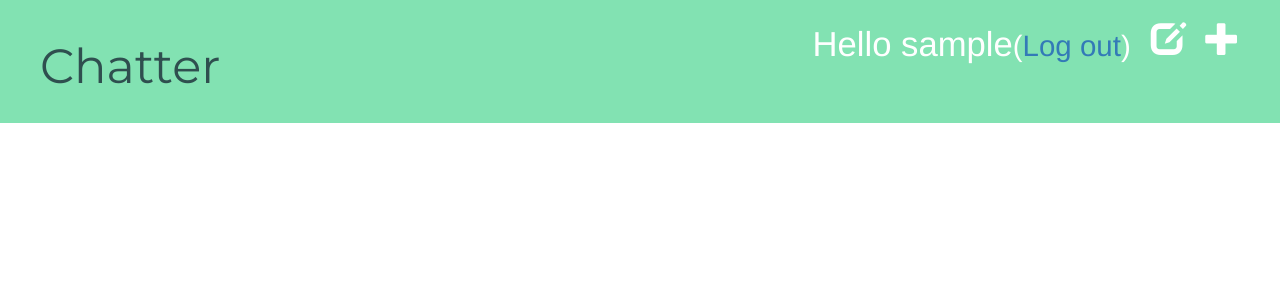
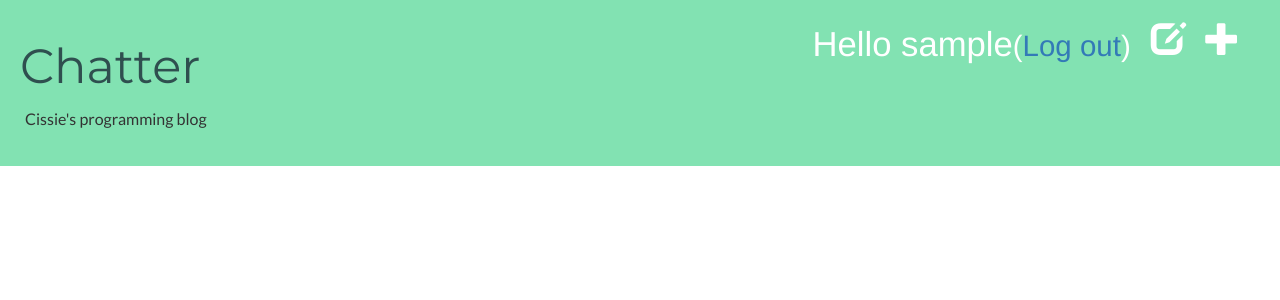
Before and after one commit to cissie/django_blog_project, a Django app: page / in a window 1280 px wide. Shown: the top 300 px of the page. Run offline with Django 3.2, Linux system fonts and the light colour scheme; the visitor is signed in with stand-in values (Sample User, id 1); data that the repository does not hold is empty; some libraries are stand-ins or nearby versions.

Commit message:
added paginanation, subtitle to header

```diff
--- a/blog/templates/blog/base.html
+++ b/blog/templates/blog/base.html
@@ -3,10 +3,12 @@
 <head lang="en">
     <meta charset="UTF-8">
     <title>Chatter</title>
+
     <link rel="stylesheet" href="//maxcdn.bootstrapcdn.com/bootstrap/3.2.0/css/bootstrap.min.css">
     <link rel="stylesheet" href="//maxcdn.bootstrapcdn.com/bootstrap/3.2.0/css/bootstrap-theme.min.css">
     <link rel="stylesheet" href="{% static 'css/main.css' %}">
     <link href='http://fonts.googleapis.com/css?family=Lato|Montserrat:700,400' rel='stylesheet' type='text/css'>
+    <script src="https://ajax.googleapis.com/ajax/libs/jquery/1.11.1/jquery.min.js"></script>
     <script src="//maxcdn.bootstrapcdn.com/bootstrap/3.2.0/js/bootstrap.min.js"></script>
 </head>
     <body>
@@ -19,6 +21,9 @@
             <a href="{% url 'django.contrib.auth.views.login' %}" class="top-menu"><span class="glyphicon glyphicon-lock"></span></a>
             {% endif %}
             <h1><a href="{% url 'blog.views.post_list' %}">Chatter</a></h1>
+            <div id="subtitle">
+                <p>Cissie's programming blog</p>
+            </div>
         </div>
         <div class="content">
             <div class="row">
@@ -28,5 +33,6 @@
                 </div>
             </div>
         </div>
+        <footer></footer>
     </body>
 </html>
--- a/blog/templates/blog/post_list.html
+++ b/blog/templates/blog/post_list.html
@@ -1,6 +1,8 @@
 {% extends 'blog/base.html' %}
 
 {% block content %}
+    {% load endless %}
+    {% paginate posts %}
     {% for post in posts %}
         <div class="post">
             <div class="date">
@@ -10,4 +12,5 @@
             <p>{{ post.text|linebreaks }}</p>
         </div>
     {% endfor %}
+<div class="show_pages">{% show_pages %}</div>
 {% endblock content %}
--- a/blog/views.py
+++ b/blog/views.py
@@ -40,7 +40,7 @@ def post_edit(request, pk):
 
 @login_required
 def post_draft_list(request):
-    posts = Post.objects.filter(published_date__isnull=True).order_by('created_date')
+    posts = Post.objects.filter(published_date__isnull=True).order_by('created_date').reverse()
     return render(request, 'blog/post_draft_list.html', {'posts': posts})
 
 @login_required
--- a/myblog/settings.py
+++ b/myblog/settings.py
@@ -9,6 +9,7 @@ https://docs.djangoproject.com/en/1.7/ref/settings/
 """
 
 # Build paths inside the project like this: os.path.join(BASE_DIR, ...)
+from django.conf.global_settings import TEMPLATE_CONTEXT_PROCESSORS
 import dj_database_url
 import os
 
@@ -39,6 +40,7 @@ INSTALLED_APPS = (
     'django.contrib.messages',
     'django.contrib.staticfiles',
     'blog',
+    'endless_pagination'
 )
 
 MIDDLEWARE_CLASSES = (
@@ -99,6 +101,10 @@ STATICFILES_DIRS = (
     os.path.join(BASE_DIR, "static"),
 )
 
+TEMPLATE_CONTEXT_PROCESSORS += (
+    'django.core.context_processors.request',
+)
+
 LOGIN_REDIRECT_URL = '/'
 
 try:
--- a/static/css/main.css
+++ b/static/css/main.css
@@ -6,13 +6,19 @@ h1 a {
 .header {
     background-color: #82E2B2;
     margin-top: 0;
-    padding: 20px 20px 20px 40px;
+    padding: 20px 20px 20px 20px;
 }
 
 .header h1, .header h1 a, .header h1 a:visited, .header h1 a:active {
     color: darkslategray;
     font-size: 36pt;
     text-decoration: none;
+}
+
+#subtitle {
+    font-size: 12pt;
+    padding: 5px;
+    font-family: "Lato"
 }
 
 .content {
@@ -49,3 +55,13 @@ h1 a {
 .posts h1 a, .posts h1 a:visited {
     color: #000000;
 }
+
+footer {
+    margin-bottom: 20px;
+}
+
+.show_pages, .show_pages:visited {
+    font-font: Lato;
+    font-size: 1.25em;
+    color: #828282;
+}
```
Also changed, not shown: requirements.txt (+4 -3 lines), 1 other file.
